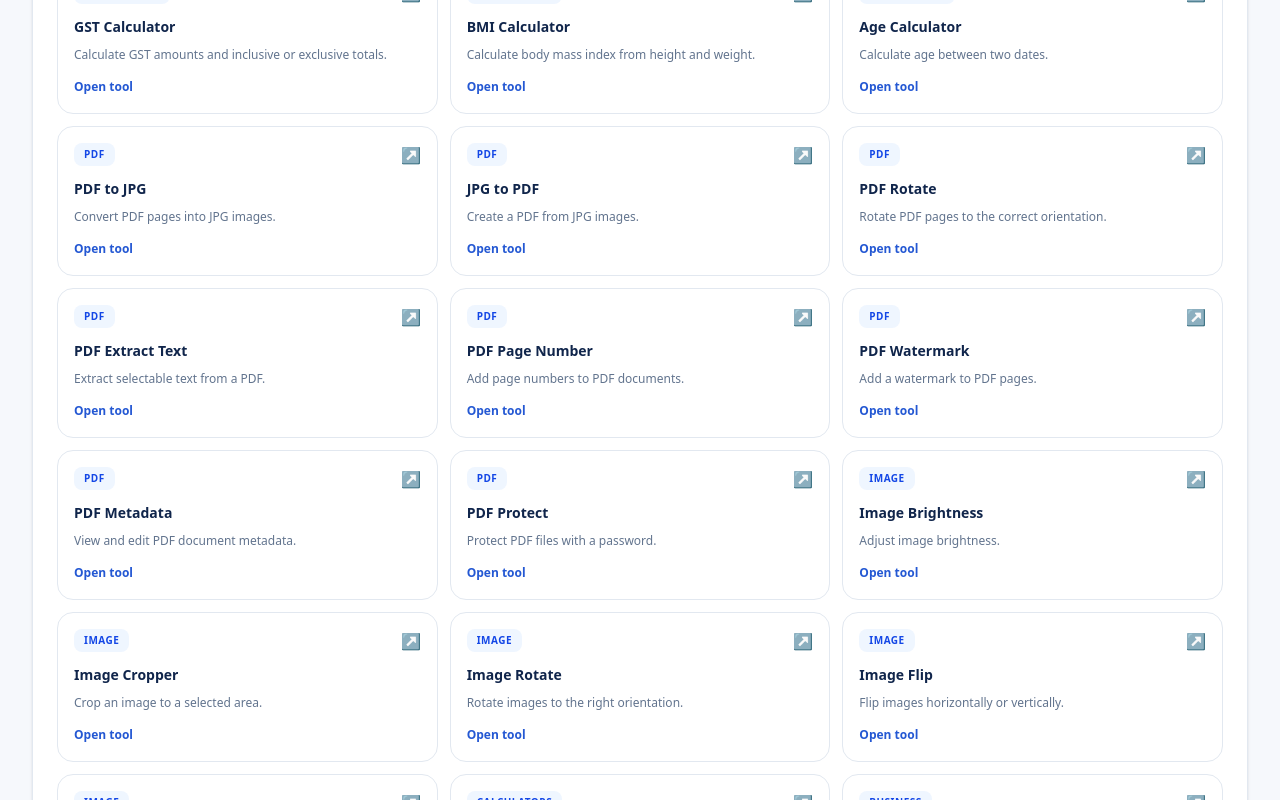
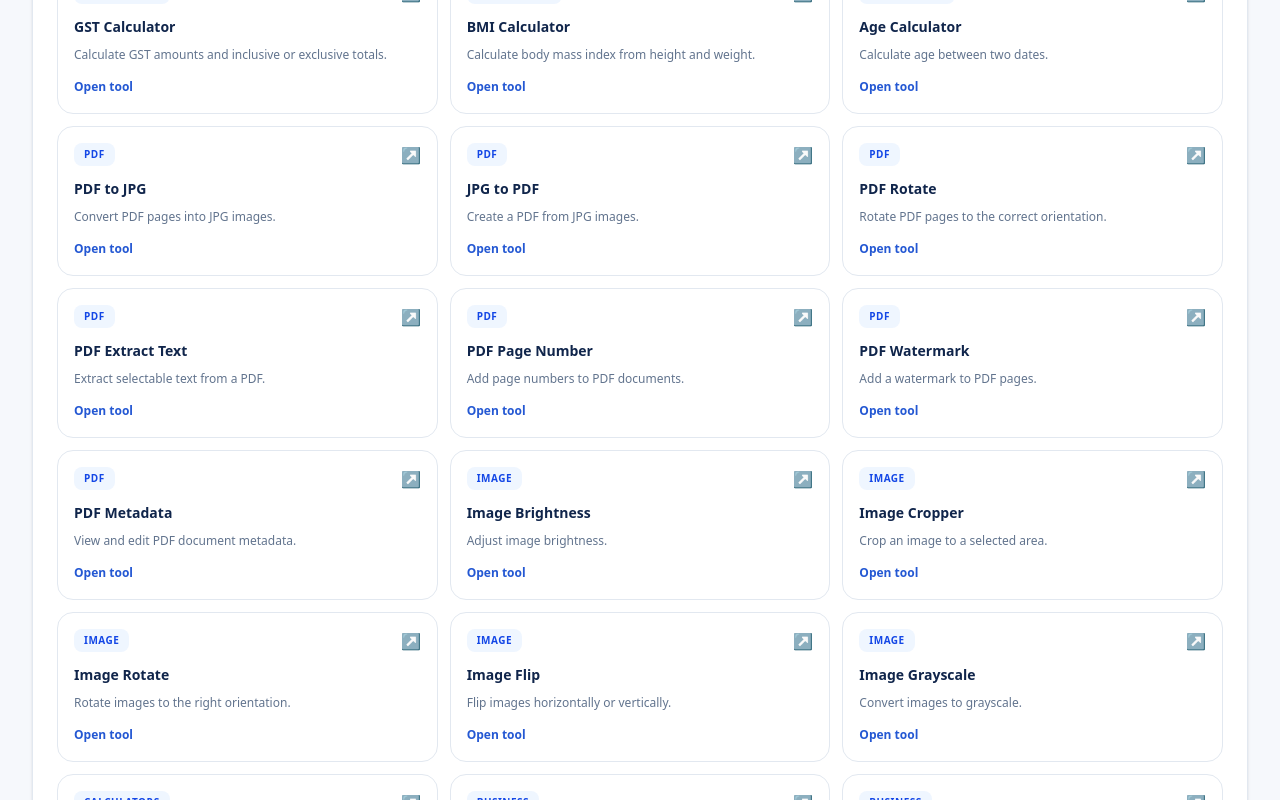
Before and after one commit to WellProSoftware/kaamkitpro, a Next.js app: page /platform-preview in a window 1280 px wide. Shown: the part 1597-2397 px from the top of the page. Built offline with nearby package versions, Linux system fonts and the light colour scheme; no server answers.

Commit message:
fix(staging): remove unimplemented PDF Protect preview link

```diff
--- a/src/app/platform-preview/page.tsx
+++ b/src/app/platform-preview/page.tsx
@@ -21,7 +21,6 @@ const tools: Tool[] = [
   { name: "PDF Page Number", category: "PDF", description: "Add page numbers to PDF documents.", href: "/tools/pdf-page-number" },
   { name: "PDF Watermark", category: "PDF", description: "Add a watermark to PDF pages.", href: "/tools/pdf-watermark" },
   { name: "PDF Metadata", category: "PDF", description: "View and edit PDF document metadata.", href: "/tools/pdf-metadata" },
-  { name: "PDF Protect", category: "PDF", description: "Protect PDF files with a password.", href: "/tools/pdf-protect" },
   { name: "Image Brightness", category: "Image", description: "Adjust image brightness.", href: "/tools/image-brightness" },
   { name: "Image Cropper", category: "Image", description: "Crop an image to a selected area.", href: "/tools/image-cropper" },
   { name: "Image Rotate", category: "Image", description: "Rotate images to the right orientation.", href: "/tools/image-rotate" },
```
